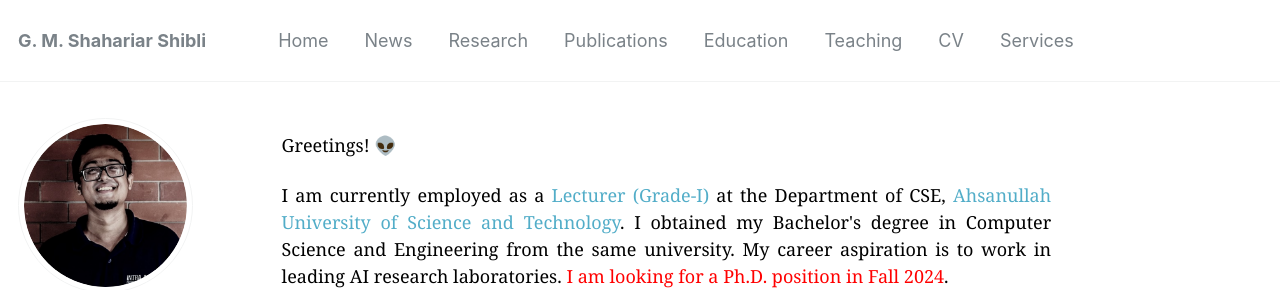
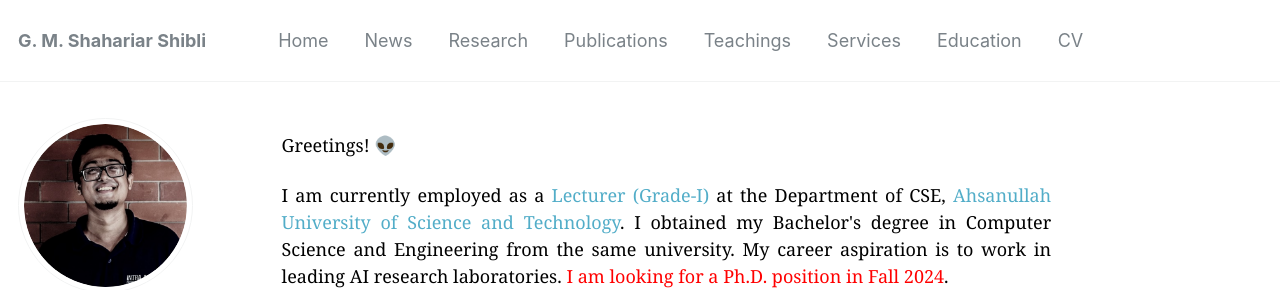
Before and after one commit to shahariar-shibli/shahariar-shibli.github.io, a Jekyll site: the page built from _pages/about.md, in a window 1280 px wide and 900 px high. Shown: the top 290 px of the window. Built offline with Jekyll 4.4.1, drawn with Linux system fonts in a browser that asks for light colours; some web fonts are replaced.

Commit message:
Update navigation.yml

```diff
--- a/_data/navigation.yml
+++ b/_data/navigation.yml
@@ -12,14 +12,14 @@ main:
   - title: "Publications"
     url: /publications/
 
+  - title: "Teachings"
+    url: /teaching/
+
+  - title: "Services"
+    url: /services/
+
   - title: "Education"
     url: /education/
 
-  - title: "Teaching"
-    url: /teaching/
-
   - title: "CV"
     url: /cv/
-
-  - title: "Services"
-    url: /services/
```
